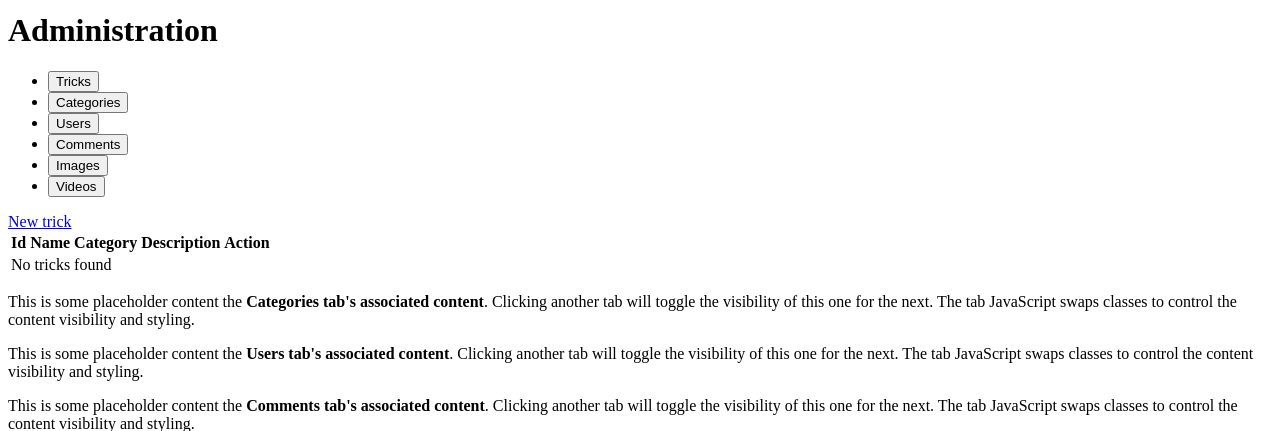
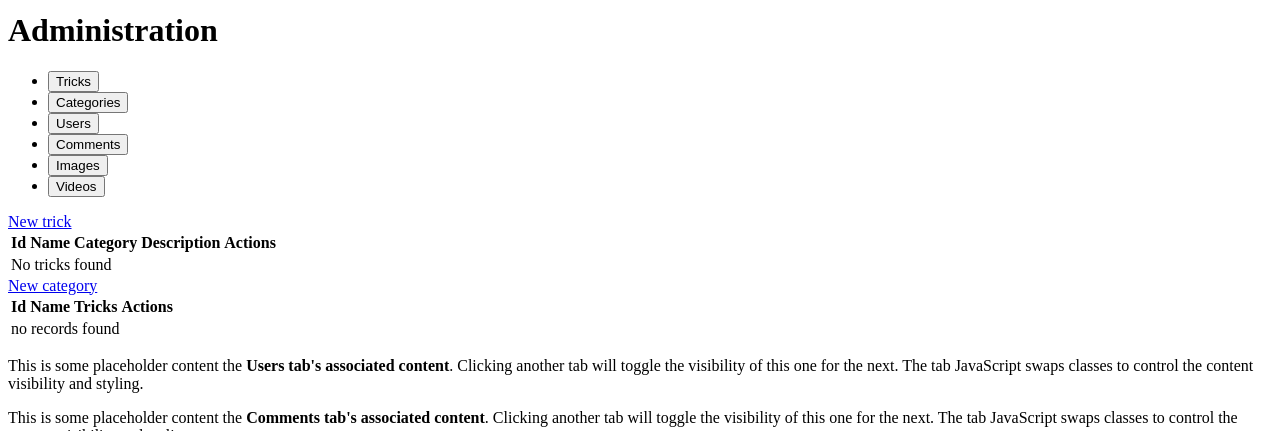
Before and after one commit to Casrime/snowtricks, a Symfony app: template templates/admin/index.html.twig in a window 1280 px wide. Shown: the part 6069-6500 px from the top of the page. Run offline with Twig, Linux system fonts and the light colour scheme; the template is opened without the code that fills it, so the values that code supplies are empty; some libraries are stand-ins or nearby versions.

Commit message:
Styling admin category with flowbite

```diff
--- a/src/Controller/Admin/CategoryController.php
+++ b/src/Controller/Admin/CategoryController.php
@@ -25,6 +25,7 @@ class CategoryController extends AbstractController
         if ($form->isSubmitted() && $form->isValid()) {
             $entityManager->persist($category);
             $entityManager->flush();
+            $this->addFlash('success', sprintf('Category created successfully: %s', $category->getName()));
 
             return $this->redirectToRoute('admin', [], Response::HTTP_SEE_OTHER);
         }
@@ -44,6 +45,7 @@ class CategoryController extends AbstractController
 
         if ($form->isSubmitted() && $form->isValid()) {
             $entityManager->flush();
+            $this->addFlash('warning', sprintf('Category updated successfully: %s', $category->getName()));
 
             return $this->redirectToRoute('admin', [], Response::HTTP_SEE_OTHER);
         }
@@ -63,7 +65,7 @@ class CategoryController extends AbstractController
             $entityManager->remove($category);
             $entityManager->flush();
 
-            $this->addFlash('success', 'Category deleted successfully');
+            $this->addFlash('danger', sprintf('Category removed successfully: %s', $category->getName()));
         }
 
         return $this->redirectToRoute('admin', [], Response::HTTP_SEE_OTHER);
--- a/templates/_inc/_admin/_category.html.twig
+++ b/templates/_inc/_admin/_category.html.twig
@@ -1,28 +1,43 @@
-<a href="{{ path('app_category_new') }}" class="btn btn-primary">New category</a>
-<table class="table">
-    <thead>
+<div class="mb-5">
+    <a href="{{ path('app_category_new') }}" class="btn-blue">
+        New category
+    </a>
+</div>
+<div class="relative overflow-x-auto shadow-md sm:rounded-lg">
+    <table class="w-full text-sm text-left rtl:text-right text-gray-500 dark:text-gray-400">
+        <thead class="text-xs text-gray-700 uppercase bg-gray-50 dark:bg-gray-700 dark:text-gray-400">
             <tr>
-        <th>Id</th>
-        <th>Name</th>
-        <th>Tricks</th>
-        <th>actions</th>
+                <th scope="col" class="px-6 py-3">
+                    Id
+                </th>
+                <th scope="col" class="px-6 py-3">
+                    Name
+                </th>
+                <th scope="col" class="px-6 py-3">
+                    Tricks
+                </th>
+                <th scope="col" class="px-6 py-3">
+                    Actions
+                </th>
             </tr>
         </thead>
         <tbody>
             {% for category in categories %}
-        <tr>
-            <td>{{ category.id }}</td>
-            <td>{{ category.name }}</td>
-            <td>
-                <span class="badge text-bg-secondary">{{ category.tricks.count }}</span>
+                <tr class="odd:bg-white odd:dark:bg-gray-900 even:bg-gray-50 even:dark:bg-gray-800 border-b dark:border-gray-700 border-gray-200">
+            <td class="px-6 py-4">{{ category.id }}</td>
+            <th scope="row" class="px-6 py-4 font-medium text-gray-900 whitespace-nowrap dark:text-white">
+                {{ category.name }}
+            </th>
+            <td class="px-6 py-4">
+                <span class="bg-green-100 text-green-800 text-xs font-medium me-2 px-2.5 py-0.5 rounded-sm dark:bg-gray-700 dark:text-green-400 border border-green-400">{{ category.tricks.count }}</span>
             </td>
-            <td>
+            <td class="px-6 py-4 flex">
                 <a href="{{ path('app_category_edit', {'id': category.id}) }}">
-                    <svg class="w-6 h-6 text-gray-800 dark:text-white" aria-hidden="true" xmlns="http://www.w3.org/2000/svg" width="24" height="24" fill="none" viewBox="0 0 24 24">
+                    <svg class="w-6 h-6 text-gray-800 dark:text-white mr-5" aria-hidden="true" xmlns="http://www.w3.org/2000/svg" width="24" height="24" fill="none" viewBox="0 0 24 24">
                         <path stroke="currentColor" stroke-linecap="round" stroke-linejoin="round" stroke-width="2" d="M10.779 17.779 4.36 19.918 6.5 13.5m4.279 4.279 8.364-8.643a3.027 3.027 0 0 0-2.14-5.165 3.03 3.03 0 0 0-2.14.886L6.5 13.5m4.279 4.279L6.499 13.5m2.14 2.14 6.213-6.504M12.75 7.04 17 11.28"/>
                     </svg>
                 </a>
-                <span data-bs-toggle="modal" data-bs-target="#category-{{ category.id }}">
+                <span data-modal-target="category-{{ category.id }}" data-modal-toggle="category-{{ category.id }}">
                     <svg class="w-6 h-6 text-gray-800 dark:text-white" aria-hidden="true" xmlns="http://www.w3.org/2000/svg" width="24" height="24" fill="none" viewBox="0 0 24 24">
                         <path stroke="currentColor" stroke-linecap="round" stroke-linejoin="round" stroke-width="2" d="M5 7h14m-9 3v8m4-8v8M10 3h4a1 1 0 0 1 1 1v3H9V4a1 1 0 0 1 1-1ZM6 7h12v13a1 1 0 0 1-1 1H7a1 1 0 0 1-1-1V7Z"/>
                     </svg>
@@ -43,8 +58,9 @@
         </tr>
             {% else %}
                 <tr>
-            <td colspan="4">no records found</td>
+                    <td class="px-6 py-4" colspan="4">no records found</td>
                 </tr>
             {% endfor %}
         </tbody>
     </table>
+</div>
--- a/templates/_inc/_user/_trick.html.twig
+++ b/templates/_inc/_user/_trick.html.twig
@@ -1,5 +1,5 @@
 <div class="mb-5">
-    <a href="{{ path('app_trick_new') }}" class="text-white bg-blue-700 hover:bg-blue-800 focus:ring-4 focus:ring-blue-300 font-medium rounded-lg text-sm px-5 py-2.5 dark:bg-blue-600 dark:hover:bg-blue-700 focus:outline-none dark:focus:ring-blue-800">
+    <a href="{{ path('app_trick_new') }}" class="btn-blue">
         New trick
     </a>
 </div>
@@ -20,7 +20,7 @@
                     Description
                 </th>
                 <th scope="col" class="px-6 py-3">
-                Action
+                    Actions
                 </th>
             </tr>
         </thead>
@@ -66,7 +66,7 @@
             </tr>
         {% else %}
             <tr>
-                <td class="px-6 py-4" colspan="4">No tricks found</td>
+                <td class="px-6 py-4" colspan="5">No tricks found</td>
             </tr>
         {% endfor %}
         </tbody>
--- a/templates/admin/index.html.twig
+++ b/templates/admin/index.html.twig
@@ -35,7 +35,9 @@
                 }) }}
             </div>
             <div class="hidden p-4 rounded-lg bg-gray-50 dark:bg-gray-800" id="styled-categories" role="tabpanel" aria-labelledby="categories-tab">
-                <p class="text-sm text-gray-500 dark:text-gray-400">This is some placeholder content the <strong class="font-medium text-gray-800 dark:text-white">Categories tab's associated content</strong>. Clicking another tab will toggle the visibility of this one for the next. The tab JavaScript swaps classes to control the content visibility and styling.</p>
+                {{ include('_inc/_admin/_category.html.twig', {
+                    categories: categories,
+                }) }}
             </div>
             <div class="hidden p-4 rounded-lg bg-gray-50 dark:bg-gray-800" id="styled-users" role="tabpanel" aria-labelledby="users-tab">
                 <p class="text-sm text-gray-500 dark:text-gray-400">This is some placeholder content the <strong class="font-medium text-gray-800 dark:text-white">Users tab's associated content</strong>. Clicking another tab will toggle the visibility of this one for the next. The tab JavaScript swaps classes to control the content visibility and styling.</p>
--- a/templates/common/category/_form.html.twig
+++ b/templates/common/category/_form.html.twig
@@ -1,11 +1,11 @@
 {{ form_start(form) }}
     {{ form_widget(form) }}
 
-    <div class="d-flex justify-content-between">
-        <button class="btn btn-{% if delete is defined %}warning{% else %}primary{% endif %}">{{ button_label|default('Save') }}</button>
+    <div class="flex justify-between">
+        <button class="btn-{% if delete is defined %}yellow{% else %}blue{% endif %}">{{ button_label|default('Save') }}</button>
         {% if delete is defined %}
             {{ include('_inc/_modal_button.html.twig', {
-                btn_class: 'btn-danger',
+                btn_class: 'btn-red',
                 content: 'Delete',
                 id: category.id,
                 htmlName: 'category'
--- a/templates/front/trick.html.twig
+++ b/templates/front/trick.html.twig
@@ -38,7 +38,7 @@
 
     <div id="medias">
         <div id="see-medias-block" class="text-center m-5 md:hidden" data-controller="show-medias">
-            <button type="button" class="text-white bg-blue-700 hover:bg-blue-800 focus:ring-4 focus:ring-blue-300 font-medium rounded-lg text-sm px-5 py-2.5 me-2 mb-2 dark:bg-blue-600 dark:hover:bg-blue-700 focus:outline-none dark:focus:ring-blue-800" data-action="show-medias#show">See medias</button>
+            <button type="button" class="btn-blue" data-action="show-medias#show">See medias</button>
         </div>
 
         <div id="medias_images_and_videos" class="hidden md:block mx-auto flex flex-col md:flex-col md:mx-20">
```
Also changed, not shown: assets/styles/app.css (+12 -0 lines). Lines whose indentation alone changed are shown as unchanged.
